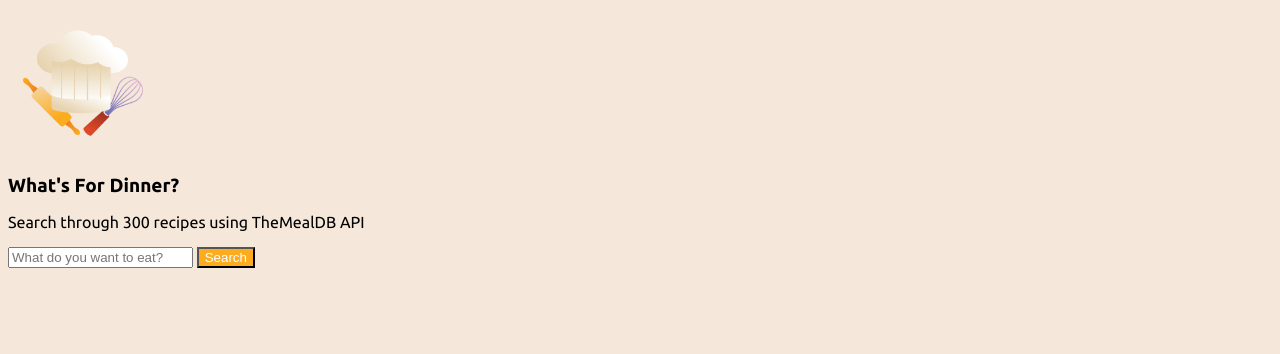
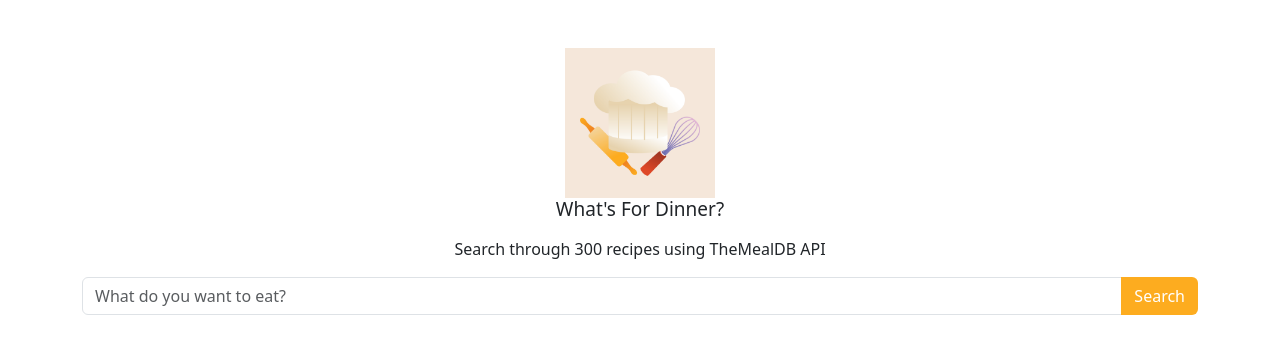
Before and after one commit to melaniemccallProcessing/whatsfordinner, a website built with Parcel: page index.html in a window 1280 px wide. Built offline with nearby package versions, Linux system fonts and the light colour scheme.

Commit message:
trying to fix build error with netlify

```diff
--- a/index.html
+++ b/index.html
@@ -12,7 +12,7 @@
         href="https://fonts.googleapis.com/css2?family=Ubuntu:ital,wght@0,300;0,400;0,500;0,700;1,300;1,400;1,500;1,700&display=swap"
         rel="stylesheet">
 
-    <link rel="stylesheet" href="node_modules\bootstrap\dist\css\bootstrap.min.css">
+    <link rel="stylesheet" href="node_modules/bootstrap/dist/css/bootstrap.min.css">
     <link rel="stylesheet" href="css/styles.css">
 </head>
 
```
